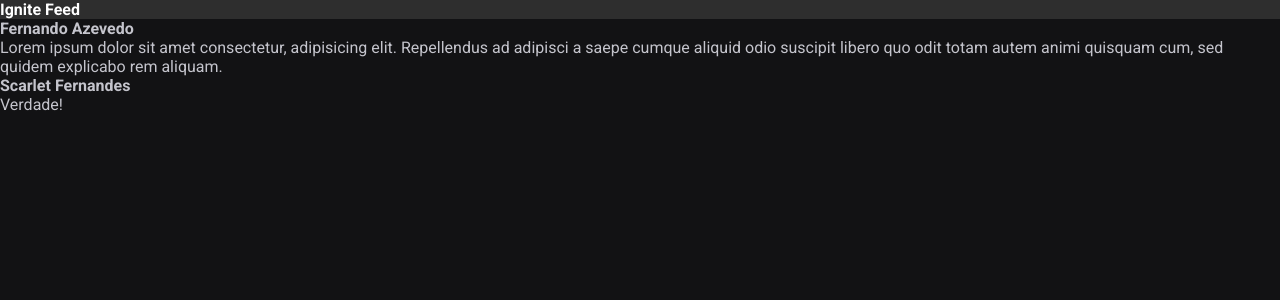
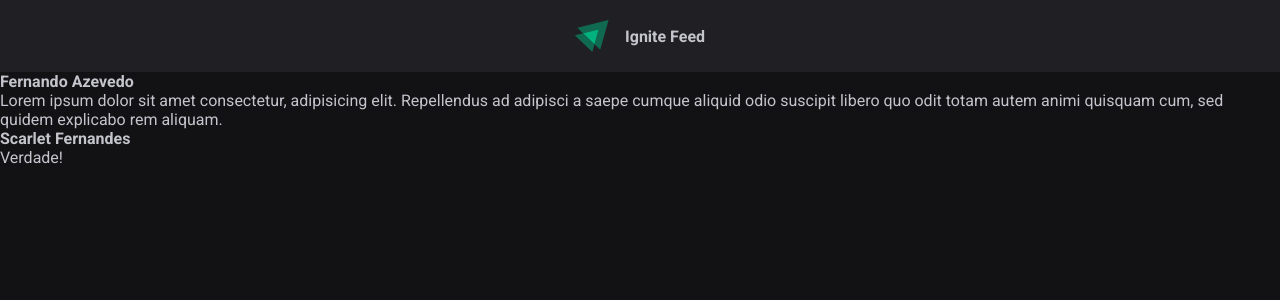
Before and after one commit to FernandoAz09/Ignite-React, a React (Vite) app in the folder React/aulas/01-fundamentos--reactjs/: page / in a window 1280 px wide. Shown: the top 300 px of the page. Built offline with nearby package versions, Linux system fonts and the light colour scheme.

Commit message:
Header  estilizado

```diff
--- a/React/aulas/01-fundamentos--reactjs/src/Post.jsx
+++ b/React/aulas/01-fundamentos--reactjs/src/Post.jsx
@@ -1,9 +1,9 @@
 
 export function Post(props) {
     return (
-        <>
+        <div>
             <strong>{props.author}</strong>
             <p>{props.content}</p>
-        </>
+        </div>
     )
 }
--- a/React/aulas/01-fundamentos--reactjs/src/components/Header.jsx
+++ b/React/aulas/01-fundamentos--reactjs/src/components/Header.jsx
@@ -1,8 +1,10 @@
 import styles from './Header.module.css'
+import igniteLogo from '../assets/ignite-logo.svg'
 
 export function Header() {
     return (
         <header className={styles.header}>
+            <img src={igniteLogo} alt="logotipo do ignite" />
             <strong>Ignite Feed</strong>
         </header>
     )
--- a/React/aulas/01-fundamentos--reactjs/src/components/Header.module.css
+++ b/React/aulas/01-fundamentos--reactjs/src/components/Header.module.css
@@ -1,4 +1,12 @@
 .header {
-    background-color: #2e2e2e;
-    color: #fff;
+    background-color: var(--gray-800);
+    display: flex;
+    justify-content:center;
+    align-items: center;
+    gap: 1rem;
+    padding:1.25rem 0;
 }
+
+.header img {
+    height:2rem;
+}
```
Also changed, not shown: React/aulas/01-fundamentos--reactjs/src/assets/ignite-logo.svg (added).
